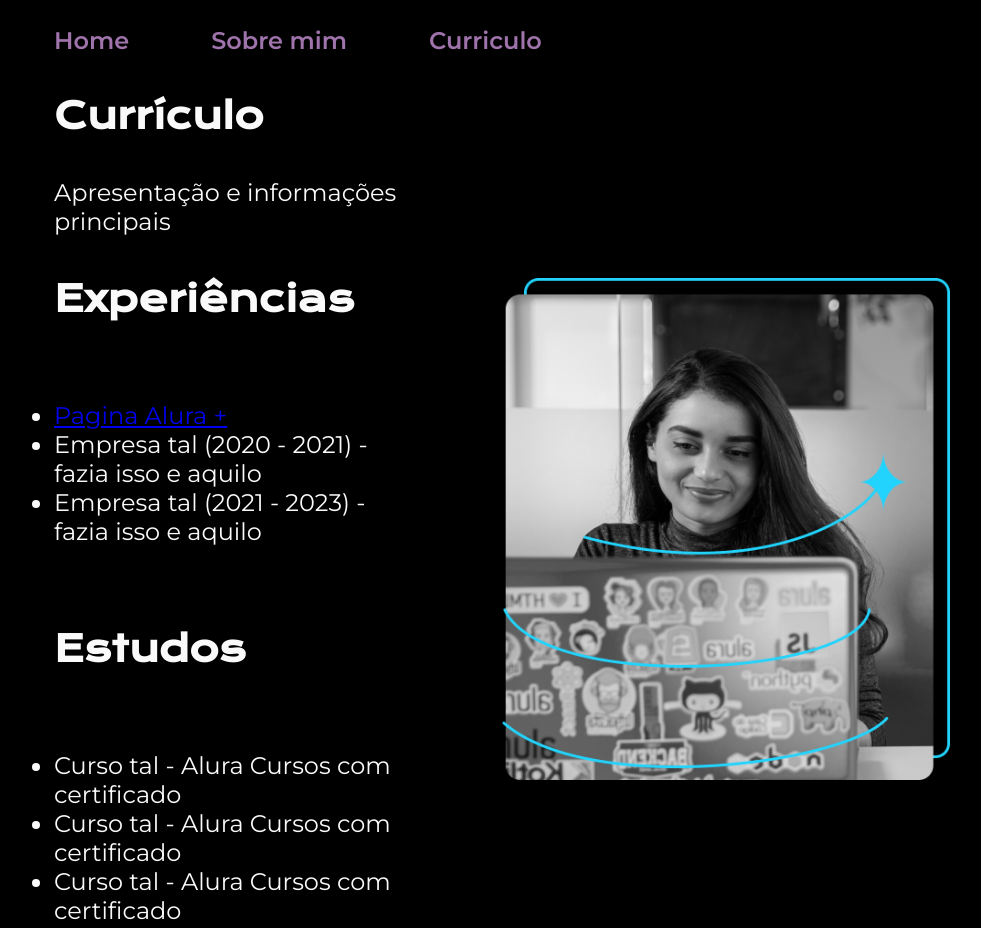
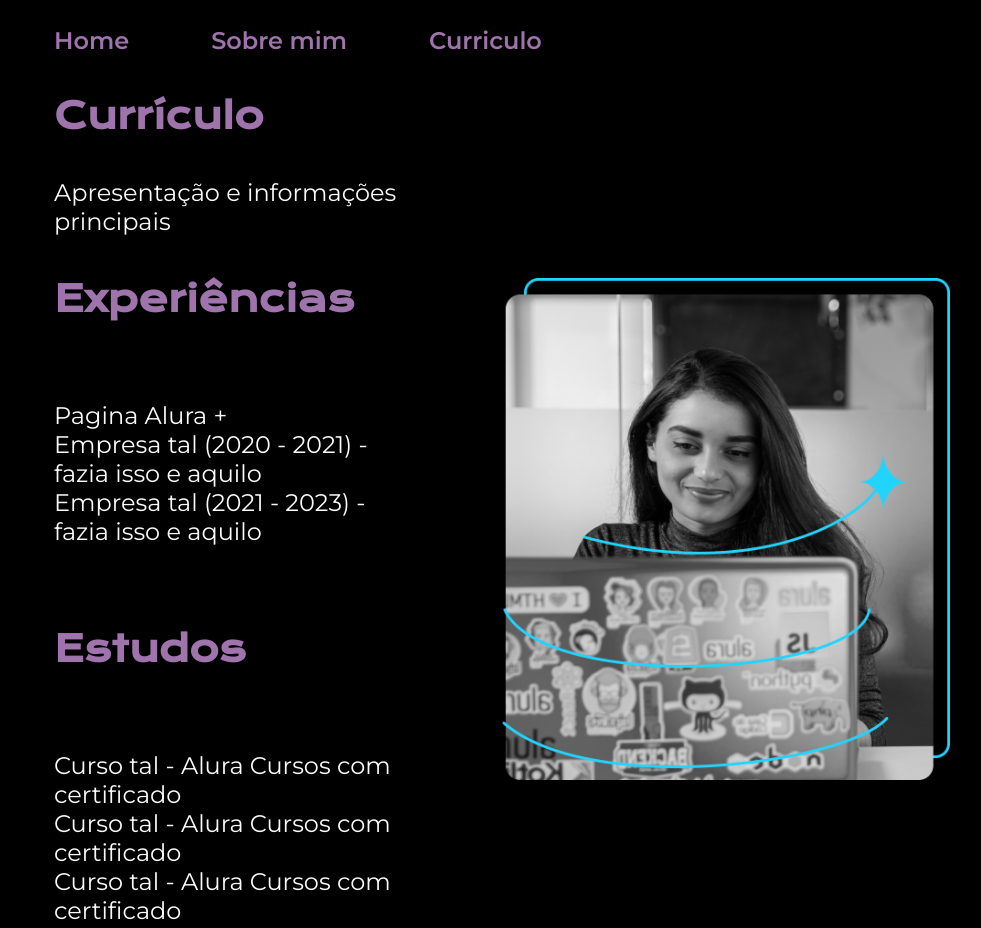
Before and after one commit to DreyckxD/portfolio-lura, a plain HTML site: page curriculo.htm in a window 1280 px wide. Shown: the top 928 px of the page, without its empty margins (138-1119 px from the left). Drawn offline with nearby package versions, Linux system fonts and the light colour scheme.

Commit message:
Update1.1 style.css

```diff
--- a/style/style.css
+++ b/style/style.css
@@ -64,11 +64,11 @@ body {
 .apresentacao__conteudo__titulo {
     font-size: 2.25rem;
     font-family: var(--fonte-primaria);
-
+    color: var(--cor-terciaria);
 }
 
 .titulo-destaque {
-    color: var(--cor-terciaria);
+    color: var(--cor-secundaria);
 }
 
 .apresentacao__conteudo__texto {
@@ -82,7 +82,6 @@ body {
     flex-direction: column;
     align-items: center;
     gap: 32px;
-
 }
 
 .apresentacao__links__subtitulo {
@@ -125,9 +124,16 @@ body {
     font-weight: 400;
 }
 
+.link__experiencias {
+    text-decoration: none;
+    color: var(--cor-secundaria);
+    list-style: none;
+}
+
 .apresentacao__conteudo__texto__listas {
     font-size: 1.5rem;
     font-family: var(--fonte-secundaria);
+    list-style: none;
 }
 
 @media (max-width: 1200px) {
@@ -147,7 +153,10 @@ body {
     .apresentacao__conteudo {
         width: auto;
     }
-    @media (max-width: 700px ) {
+
+}
+
+@media (max-width: 700px ) {
    .cabecalho__menu {
     flex-direction: column;
     gap: 0.1rem;
@@ -162,3 +171,7 @@ body {
     }
 
 }
+
+.link__experiencias:hover {
+    color: var(--cor-houver);
+}
```
